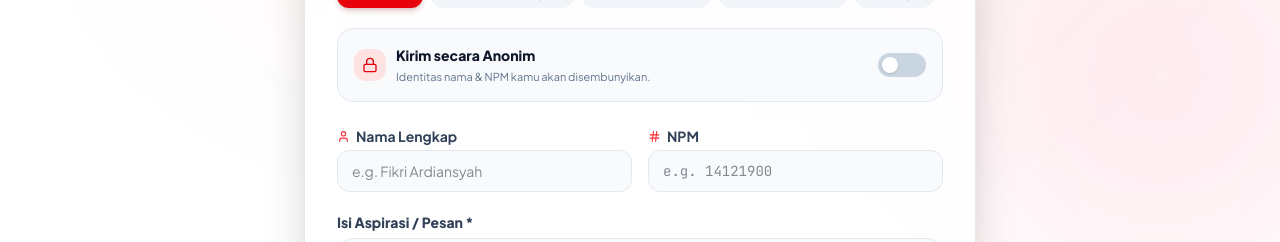
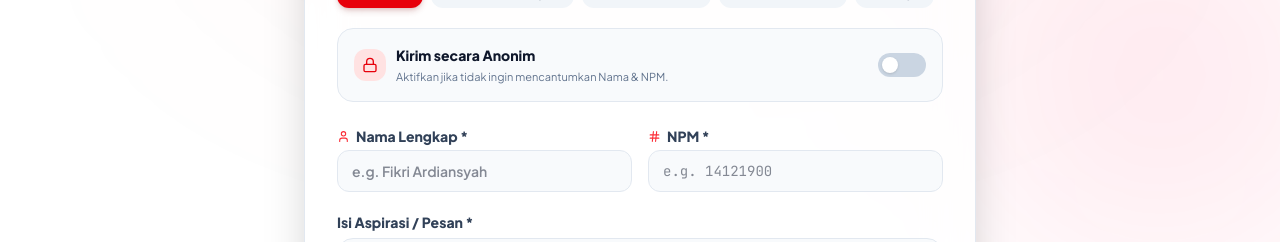
Before and after one commit to davidarnoldio/HimpunanSI, a Next.js app: page /aspirasi in a window 1280 px wide. Shown: the part 475-717 px from the top of the page. Built offline with nearby package versions, Linux system fonts and the light colour scheme; no server answers.

Commit message:
revisiaspirasicloudflare

```diff
--- a/src/app/actions/aspirasiActions.ts
+++ b/src/app/actions/aspirasiActions.ts
@@ -55,7 +55,17 @@ export async function submitAspirasiAction(payload: {
       };
     }
 
-    // 2. Jika validasi manusia berhasil, simpan ke database Supabase
+    // 2. Validasi Nama & NPM jika tidak anonim
+    if (!payload.isAnonim) {
+      if (!payload.nama?.trim() || !payload.npm?.trim()) {
+        return {
+          success: false,
+          error: "Nama Lengkap dan NPM wajib diisi jika tidak memilih Kirim secara Anonim.",
+        };
+      }
+    }
+
+    // 3. Jika validasi manusia berhasil, simpan ke database Supabase
     const today = new Date().toISOString().slice(0, 10);
     const newAspirasi: AspirasiAdminItem = {
       id: `asp_${Date.now()}_${Math.random().toString(36).substring(2, 7)}`,
--- a/src/components/aspirasi/FormAspirasi.tsx
+++ b/src/components/aspirasi/FormAspirasi.tsx
@@ -34,11 +34,18 @@ export function FormAspirasi() {
   // Anti-lag instant toggle handler
   const handleToggleAnonim = () => {
     setIsAnonim((prev) => !prev);
+    setErrorMessage(null);
   };
 
   const handleSubmit = async (e: React.FormEvent) => {
     e.preventDefault();
     if (!pesan.trim() || !turnstileToken || isLoading) return;
+
+    // Validasi Wajib Nama & NPM jika TIDAK memilih anonim
+    if (!isAnonim && (!nama.trim() || !npm.trim())) {
+      setErrorMessage("Nama Lengkap dan NPM wajib diisi jika tidak memilih Kirim secara Anonim.");
+      return;
+    }
 
     setIsLoading(true);
     setErrorMessage(null);
@@ -48,8 +55,8 @@ export function FormAspirasi() {
       const res = await submitAspirasiAction({
         pesan: `[${kategori}] ${pesan.trim()}`,
         isAnonim,
-        nama: isAnonim ? undefined : nama.trim() || "Mahasiswa SI",
-        npm: isAnonim ? undefined : npm.trim() || undefined,
+        nama: isAnonim ? undefined : nama.trim(),
+        npm: isAnonim ? undefined : npm.trim(),
         turnstileToken,
       });
 
@@ -72,6 +79,11 @@ export function FormAspirasi() {
       setIsLoading(false);
     }
   };
+
+  const isFormValid =
+    Boolean(pesan.trim()) &&
+    Boolean(turnstileToken) &&
+    (isAnonim || (Boolean(nama.trim()) && Boolean(npm.trim())));
 
   return (
     <motion.div
@@ -165,7 +177,7 @@ export function FormAspirasi() {
                 Kirim secara Anonim
               </span>
               <span className="text-[11px] text-slate-500">
-                Identitas nama & NPM kamu akan disembunyikan.
+                Aktifkan jika tidak ingin mencantumkan Nama & NPM.
               </span>
             </div>
           </div>
@@ -181,7 +193,7 @@ export function FormAspirasi() {
           </button>
         </div>
 
-        {/* Optional Name & NPM Input */}
+        {/* Name & NPM Input (Mandatory when not anonymous) */}
         <AnimatePresence>
           {!isAnonim && (
             <motion.div
@@ -191,23 +203,25 @@ export function FormAspirasi() {
               className="grid grid-cols-1 sm:grid-cols-2 gap-4 pt-1"
             >
               <div>
-                <label className="block font-bold text-slate-700 dark:text-slate-300 mb-1 flex items-center gap-1.5">
-                  <User size={13} className="text-red-500" /> Nama Lengkap
+                <label className="block font-extrabold text-slate-700 dark:text-slate-300 mb-1 flex items-center gap-1.5">
+                  <User size={13} className="text-red-500" /> Nama Lengkap *
                 </label>
                 <input
                   type="text"
+                  required={!isAnonim}
                   value={nama}
                   onChange={(e) => setNama(e.target.value)}
                   placeholder="e.g. Fikri Ardiansyah"
-                  className="w-full px-3.5 py-2.5 rounded-xl bg-slate-50 dark:bg-slate-800 border border-slate-200 dark:border-slate-700 text-slate-900 dark:text-slate-100 focus:outline-none focus:border-red-500"
+                  className="w-full px-3.5 py-2.5 rounded-xl bg-slate-50 dark:bg-slate-800 border border-slate-200 dark:border-slate-700 text-slate-900 dark:text-slate-100 focus:outline-none focus:border-red-500 font-semibold"
                 />
               </div>
               <div>
-                <label className="block font-bold text-slate-700 dark:text-slate-300 mb-1 flex items-center gap-1.5">
-                  <Hash size={13} className="text-red-500" /> NPM
+                <label className="block font-extrabold text-slate-700 dark:text-slate-300 mb-1 flex items-center gap-1.5">
+                  <Hash size={13} className="text-red-500" /> NPM *
                 </label>
                 <input
                   type="text"
+                  required={!isAnonim}
                   value={npm}
                   onChange={(e) => setNpm(e.target.value)}
                   placeholder="e.g. 14121900"
@@ -233,7 +247,7 @@ export function FormAspirasi() {
           />
         </div>
 
-        {/* ATURAN 1 (4): Cloudflare Turnstile Anti-Spam Widget (Tepat di Atas Tombol Submit) */}
+        {/* Cloudflare Turnstile Anti-Spam Widget */}
         <div className="flex justify-center py-2 overflow-hidden">
           <Turnstile
             siteKey={process.env.NEXT_PUBLIC_TURNSTILE_SITE_KEY || "1x00000000000000000000AA"}
@@ -243,10 +257,10 @@ export function FormAspirasi() {
           />
         </div>
 
-        {/* ATURAN 1 (5): Tombol Submit WAJIB Disabled Jika turnstileToken Masih Kosong */}
+        {/* Protected Submit Button */}
         <button
           type="submit"
-          disabled={isLoading || !pesan.trim() || !turnstileToken}
+          disabled={isLoading || !isFormValid}
           className="w-full py-3.5 rounded-2xl bg-gradient-to-r from-red-600 to-rose-600 hover:from-red-500 hover:to-rose-500 disabled:opacity-50 text-white font-extrabold flex items-center justify-center gap-2 shadow-lg shadow-red-900/20 transition-all cursor-pointer text-sm"
         >
           {isLoading ? (
```
